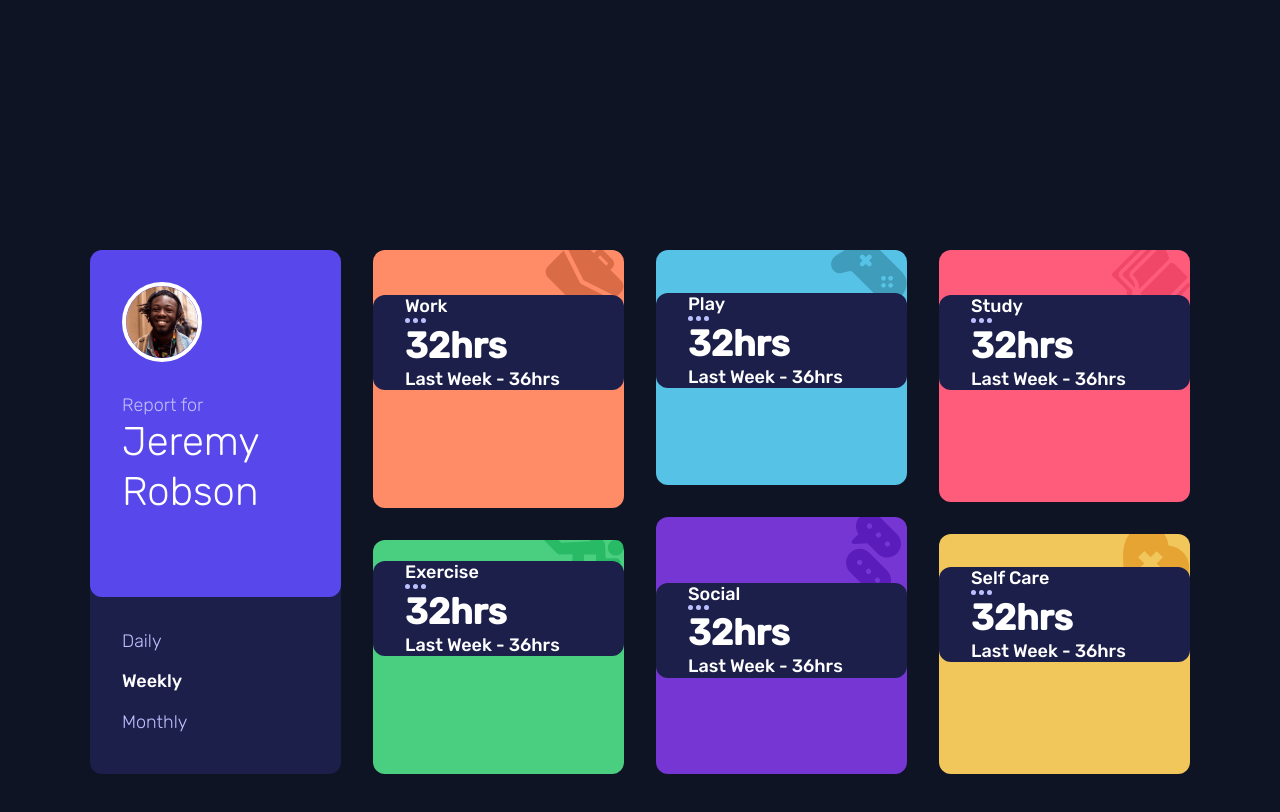
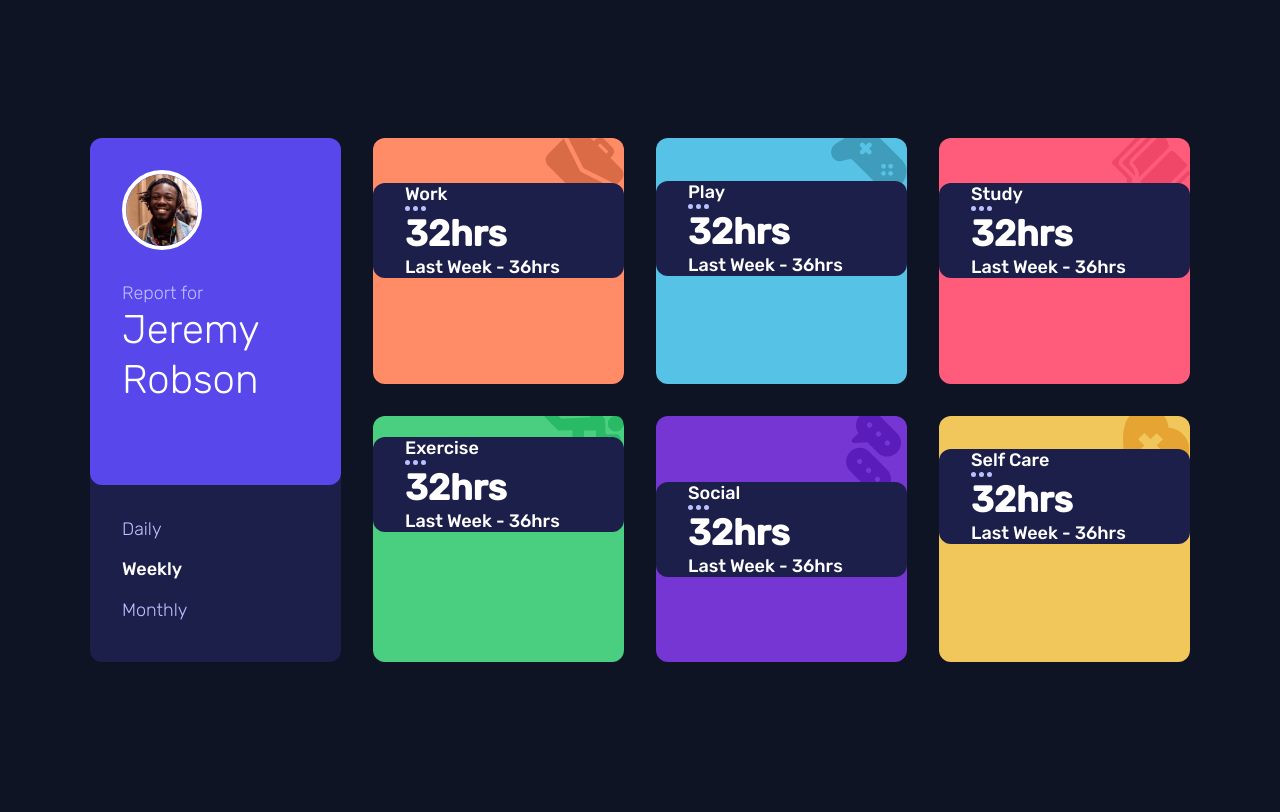
Before and after one commit to saedinia/time-tracking-dashboard-main, a React (Vite) app: page / in a window 1280 px wide. Shown: the top 812 px of the page. Built offline with nearby package versions, Linux system fonts and the light colour scheme.

Commit message:
Fixed grid display card

```diff
--- a/src/App.jsx
+++ b/src/App.jsx
@@ -15,8 +15,8 @@ function App() {
       <main>
         <div className="wrapper">
           <div className="layout-grid">
-            <div className="col">
-              <div className="dashboard__card">
+            <div className="col col-profile">
+              <div className="dashboard__card card__profile">
                 <div className="profile">
                   <img src={avater} alt="" />
                   <label>Report for</label>
@@ -31,7 +31,7 @@ function App() {
                 </div>
               </div>
             </div>
-            <div className="col">
+            <div className="col col-card-other">
               <div className="dashboard__card card__work">
                 <div className="card__banner">
                   <img src={icon_work} alt="" />
@@ -45,6 +45,35 @@ function App() {
                   <p>Last Week - <span>36hrs</span></p>
                 </div>
               </div>
+
+              <div className="dashboard__card card__play">
+                <div className="card__banner">
+                  <img src={icon_play} alt="" />
+                </div>
+                <div className="card__content">
+                  <div className="card__header">
+                    <div className="card_title">Play</div>
+                    <img src={icon_ellipsis} alt="" />
+                  </div>
+                  <h1>32hrs</h1>
+                  <p>Last Week - <span>36hrs</span></p>
+                </div>
+              </div>
+
+              <div className="dashboard__card card__study">
+                <div className="card__banner">
+                  <img src={icon_study} alt="" />
+                </div>
+                <div className="card__content">
+                  <div className="card__header">
+                    <div className="card_title">Study</div>
+                    <img src={icon_ellipsis} alt="" />
+                  </div>
+                  <h1>32hrs</h1>
+                  <p>Last Week - <span>36hrs</span></p>
+                </div>
+              </div>
+
               <div className="dashboard__card card__exercise">
                 <div className="card__banner">
                   <img src={icon_exercise} alt="" />
@@ -58,21 +87,7 @@ function App() {
                   <p>Last Week - <span>36hrs</span></p>
                 </div>
               </div>
-            </div>
-            <div className="col">
-            <div className="dashboard__card card__play">
-                <div className="card__banner">
-                  <img src={icon_play} alt="" />
-                </div>
-                <div className="card__content">
-                  <div className="card__header">
-                    <div className="card_title">Play</div>
-                    <img src={icon_ellipsis} alt="" />
-                  </div>
-                  <h1>32hrs</h1>
-                  <p>Last Week - <span>36hrs</span></p>
-                </div>
-              </div>
+
               <div className="dashboard__card card__social">
                 <div className="card__banner">
                   <img src={icon_social} alt="" />
@@ -86,21 +101,7 @@ function App() {
                   <p>Last Week - <span>36hrs</span></p>
                 </div>
               </div>
-            </div>
-            <div className="col">
-            <div className="dashboard__card card__study">
-                <div className="card__banner">
-                  <img src={icon_study} alt="" />
-                </div>
-                <div className="card__content">
-                  <div className="card__header">
-                    <div className="card_title">Study</div>
-                    <img src={icon_ellipsis} alt="" />
-                  </div>
-                  <h1>32hrs</h1>
-                  <p>Last Week - <span>36hrs</span></p>
-                </div>
-              </div>
+
               <div className="dashboard__card card__selfcare">
                 <div className="card__banner">
                   <img src={icon_selfcare} alt="" />
--- a/src/assets/scss/main.scss
+++ b/src/assets/scss/main.scss
@@ -61,11 +61,19 @@ body {
   font-size: var(--fs-600);
 }
 
-.wrapper {
-  width: 1100px;
-  margin-inline: auto;
-  margin-block: 15.625rem;
+main {
+  display: grid;
+  height: 100vh;
+  width: 100vw;
+  place-items: center;
+
+  .wrapper {
+    width: 1100px;
+    margin-inline: auto;
+  }
 }
+
+
 
 .layout-grid {
   --gap: 2rem;
@@ -75,11 +83,23 @@ body {
   display: grid;
   gap: var(--gap);
   grid-template-columns: repeat(4, 1fr);
+  grid-template-areas: "card-profile card-others card-others card-others";
 
-  >.col {
+
+  > * {
 		display: grid;
 		gap: var(--gap);
+    grid-auto-rows: 1fr;
 	}
+
+  .col-profile {
+    grid-column: card-profile;
+  }
+
+  .col-card-other {
+    grid-column: card-others;
+    grid-template-columns: repeat(3, 1fr);
+  }
 
   .dashboard__card {
     border-radius: var(--br);
```
